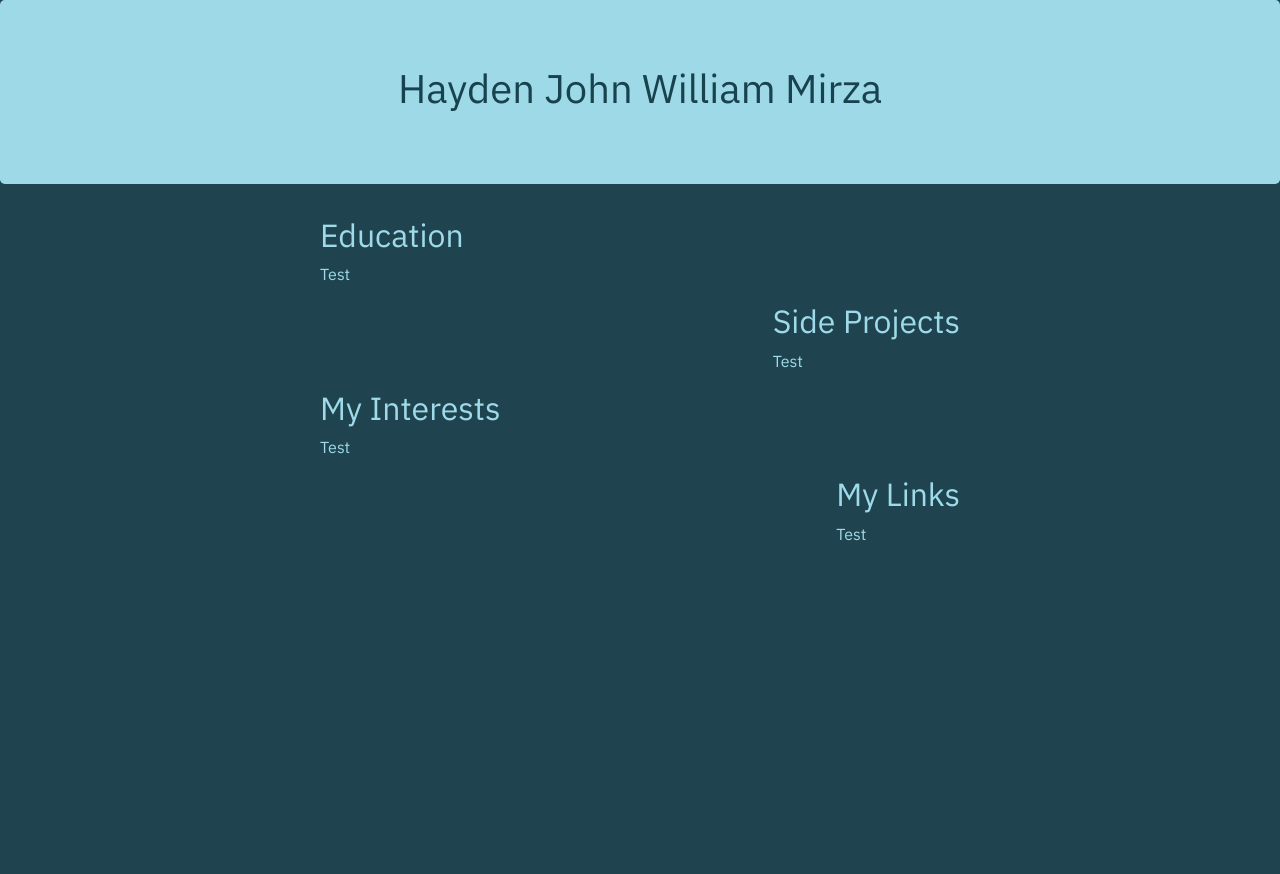
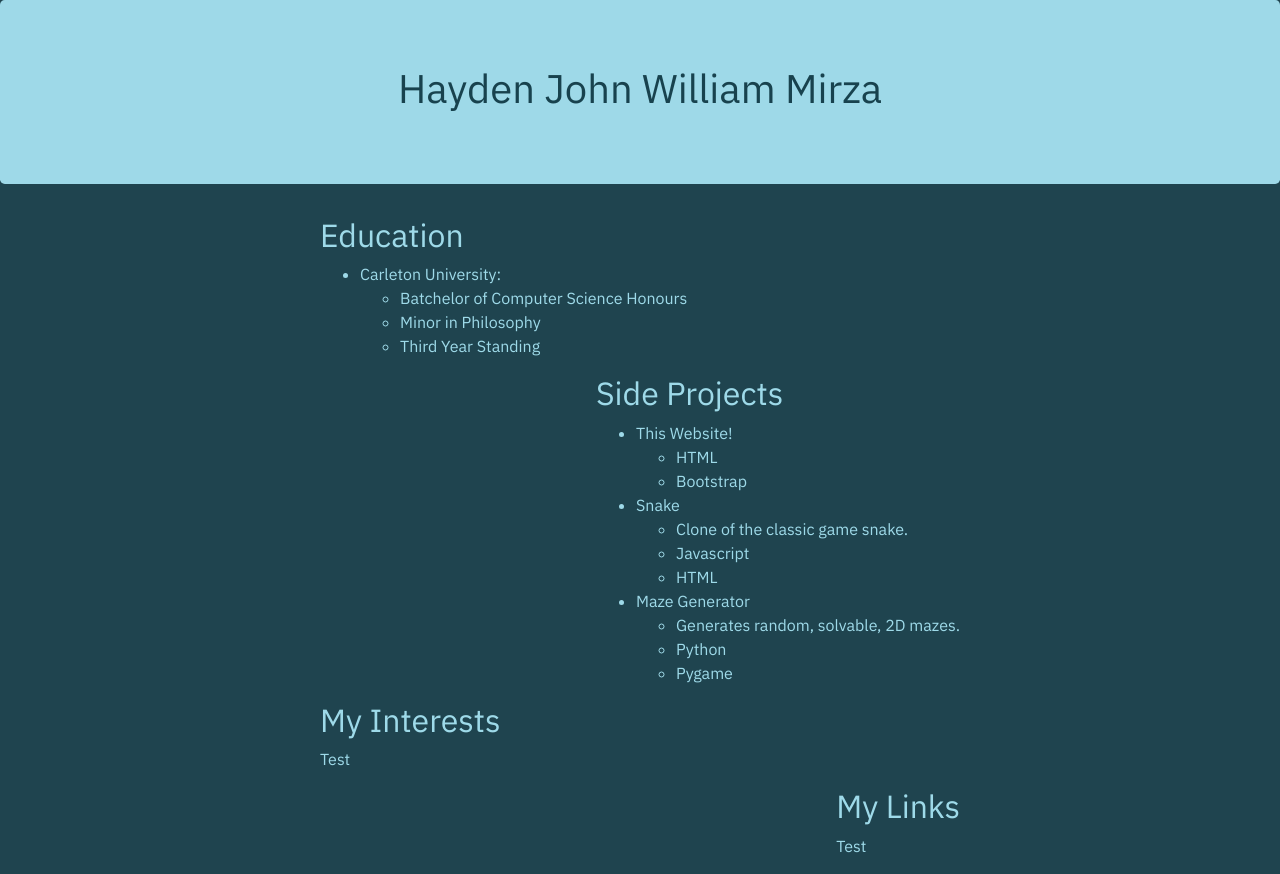
Before and after one commit to HaydenJWM/Personal-Site, a plain HTML site: page index.html in a window 1280 px wide. Before the commit the page ends 800 px from the top, so only its background shows below. Drawn offline with nearby package versions, Linux system fonts and the light colour scheme.

Commit message:
Added some basic information.

```diff
--- a/index.html
+++ b/index.html
@@ -15,21 +15,49 @@
             <div class="row justify-content-start">
                 <div class="col-0">
                     <h2>Education</h2>
-                    <p>Test</p>
+                    <ul>
+                        <li>Carleton University:</li>
+                        <ul>
+                            <li>Batchelor of Computer Science Honours</li>
+                            <li>Minor in Philosophy</li>
+                            <li>Third Year Standing</li>
+                        </ul>
+                    </ul>
                 </div>
             </div>
+
             <div class="row justify-content-end">
                 <div class="col-0">
                     <h2>Side Projects</h2>
-                    <p>Test</p>
+                    <ul>
+                        <li>This Website!</li>
+                        <ul>
+                            <li>HTML</li>
+                            <li>Bootstrap</li>
+                        </ul>
+                        <li>Snake</li>
+                        <ul>
+                            <li>Clone of the classic game snake.</li>
+                            <li>Javascript</li>
+                            <li>HTML</li>
+                        </ul>
+                        <li>Maze Generator</li>
+                        <ul>
+                            <li>Generates random, solvable, 2D mazes.</li>
+                            <li>Python</li>
+                            <li>Pygame</li>
+                        </ul>
+                    </ul>
                 </div>
             </div>
+
             <div class="row justify-content-start">
                 <div class="col-0">
                     <h2>My Interests</h2>
                     <p>Test</p>
                 </div>
             </div>
+
             <div class="row justify-content-end">
                 <div class="col-0">
                     <h2>My Links</h2>
```
